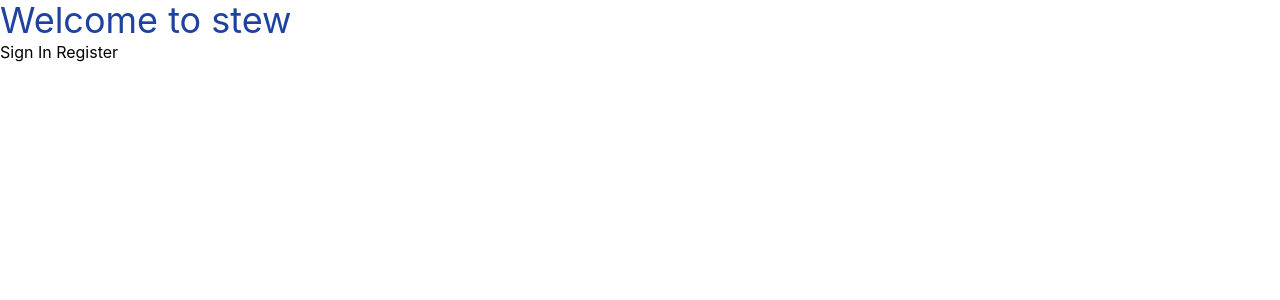
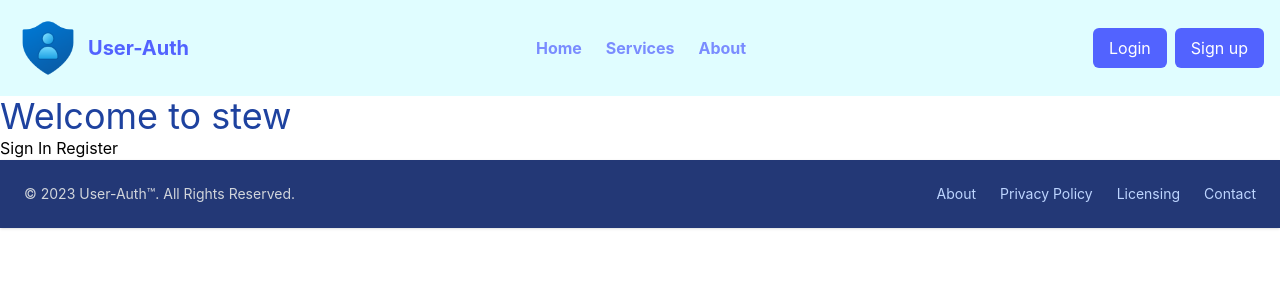
Before and after one commit to Sochuks/User-auth, a Django app: page / in a window 1280 px wide. Shown: the top 300 px of the page. Run offline with Django 4.2, Linux system fonts and the light colour scheme; some libraries are stand-ins or nearby versions.

Commit message:
add header & footer

```diff
--- a/templates/base.html
+++ b/templates/base.html
@@ -18,12 +18,101 @@
 </head>
 <body>
 
+    <!-- Header -->
+<header class="relative p-4 bg-fiveCol">
+
+    <!--Flex-box container-->
+    <div class="flex mx-auto items-center justify-between">
+
+      <!--logo-->
+      <div class="flex items-center space-x-2 md:space-x-2">
+        <img src="{% static 'img/logo.png' %}" class="h-16 w-16" alt="">
+        <span href="{% url 'index' %}" class="font-bold text-l text-primaryCol md:text-xl">User-Auth</span>
+      </div>
+
+      <!--Desktop Navigation-->
+      <nav class="hidden text-secCol font-bold md:flex space-x-6">
+        {% block nav-content %}
+        <a class="hover:text-thirdCol" href="{% url 'index' %}">Home</a>
+        <a class="hover:text-darkGrayBlue" href="">Services</a>
+        <a class="hover:text-darkGrayBlue" href="">About</a>
+        {% endblock nav-content %}
+      </nav>
+
+
+      {% block nav-btn %}
+
+      {% if user.is_authenticated %}
+      <!--Button-->
+      <a href="" class="p-3 px-6 pt-2 text-white bg-primaryCol rounded-full baseline hover:bg-secCol hidden md:block">
+        Logout
+      </a>
+
+      {% else %}
+      <div class="flex items-center space-x-2">
+        <!--Button-->
+      <a href="" class="py-2 px-4 pt-2 text-white bg-primaryCol rounded-md baseline hover:bg-secCol hidden md:block">
+        Login
+      </a>
+      <!--Button-->
+      <a href="" class="py-2 px-4 pt-2 text-white bg-primaryCol rounded-md baseline hover:bg-secCol hidden md:block">
+        Sign up
+      </a>
+      </div>
+      {% endif %}
+      {% endblock nav-btn %}
+
+
+
+      <!--Hamburger Icon-->
+      <button id="menu-icon" class="hamburger block mt-4 md:hidden focus:outline-none">
+        <span class="hamburger-top"></span>
+        <span class="hamburger-middle"></span>
+        <span class="hamburger-bottom"></span>
+      </button>
+
+    </div>
+
+    <!--Mobile Navigation-->
+    <nav id="menu" class="absolute flex-col items-center hidden self-end py-8 mt-6 space-y-6 font-bold bg-white sm:w-auto sm:self-center left-6 right-6 drop-shadow-md">
+
+        {% if user.is_authenticated %}
+        <a class="hover:text-darkGrayBlue" href="{% url 'index' %}">Home</a>
+        <a class="hover:text-darkGrayBlue" href="">Services</a>
+        <a class="hover:text-darkGrayBlue" href="">Log out</a>
+        {% else %}
+        <a class="hover:text-darkGrayBlue" href="">Login</a>
+        <a class="hover:text-darkGrayBlue" href="">Sign Up</a>
+        {% endif %}
+    </nav>
+
+  </header>
+
     {% block body %}
 
     {% endblock body %}
 
+  <!-- footer -->
+  <footer class="p-4 bg-blue-900 rounded-none shadow md:flex md:items-center md:justify-between md:p-6 dark:bg-gray-800">
+    <span class="text-sm text-gray-300 sm:text-center dark:text-gray-400">© 2023 <a href="{% url 'index' %}" class="hover:underline">User-Auth™</a>. All Rights Reserved.
+    </span>
+    <ul class="flex flex-wrap items-center mt-3 text-sm text-fourCol dark:text-gray-400 sm:mt-0">
+        <li>
+            <a href="#" class="mr-4 hover:underline md:mr-6 ">About</a>
+        </li>
+        <li>
+            <a href="#" class="mr-4 hover:underline md:mr-6">Privacy Policy</a>
+        </li>
+        <li>
+            <a href="#" class="mr-4 hover:underline md:mr-6">Licensing</a>
+        </li>
+        <li>
+            <a href="#" class="hover:underline">Contact</a>
+        </li>
+    </ul>
+</footer>
+
     <!-- Scripts arena -->
-
     {% block scripts %}
         <!-- Flowbite -->
         <script src="https://cdnjs.cloudflare.com/ajax/libs/flowbite/1.6.3/flowbite.min.js"></script>
--- a/theme/static/css/dist/styles.css
+++ b/theme/static/css/dist/styles.css
@@ -762,12 +760,12 @@ select {
   margin-right: auto;
 }
 
-.mt-3 {
-  margin-top: 0.75rem;
+.mt-4 {
+  margin-top: 1rem;
 }
 
-.mt-2 {
-  margin-top: 0.5rem;
+.mt-6 {
+  margin-top: 1.5rem;
 }
 
 .mb-4 {
@@ -776,6 +774,14 @@ select {
 
 .mr-3 {
   margin-right: 0.75rem;
+}
+
+.mt-3 {
+  margin-top: 0.75rem;
+}
+
+.mr-4 {
+  margin-right: 1rem;
 }
 
 .block {
@@ -810,40 +816,36 @@ select {
   height: 100vh;
 }
 
-.h-full {
-  height: 100%;
+.h-5 {
+  height: 1.25rem;
+}
+
+.h-8 {
+  height: 2rem;
 }
 
 .h-12 {
   height: 3rem;
 }
 
-.h-6 {
-  height: 1.5rem;
+.h-16 {
+  height: 4rem;
 }
 
-.h-5 {
-  height: 1.25rem;
+.w-5 {
+  width: 1.25rem;
 }
 
-.w-full {
-  width: 100%;
-}
-
-.w-96 {
-  width: 24rem;
+.w-8 {
+  width: 2rem;
 }
 
 .w-12 {
   width: 3rem;
 }
 
-.w-6 {
-  width: 1.5rem;
-}
-
-.w-5 {
-  width: 1.25rem;
+.w-16 {
+  width: 4rem;
 }
 
 .flex-shrink-0 {
@@ -858,6 +860,14 @@ select {
   transform: translate(var(--tw-translate-x), var(--tw-translate-y)) rotate(var(--tw-rotate)) skewX(var(--tw-skew-x)) skewY(var(--tw-skew-y)) scaleX(var(--tw-scale-x)) scaleY(var(--tw-scale-y));
 }
 
+.flex-col {
+  flex-direction: column;
+}
+
+.flex-wrap {
+  flex-wrap: wrap;
+}
+
 .items-center {
   align-items: center;
 }
@@ -866,12 +876,30 @@ select {
   justify-content: center;
 }
 
-.overflow-y-auto {
-  overflow-y: auto;
+.justify-between {
+  justify-content: space-between;
 }
 
-.rounded-md {
-  border-radius: 0.375rem;
+.space-x-2 > :not([hidden]) ~ :not([hidden]) {
+  --tw-space-x-reverse: 0;
+  margin-right: calc(0.5rem * var(--tw-space-x-reverse));
+  margin-left: calc(0.5rem * calc(1 - var(--tw-space-x-reverse)));
+}
+
+.space-x-6 > :not([hidden]) ~ :not([hidden]) {
+  --tw-space-x-reverse: 0;
+  margin-right: calc(1.5rem * var(--tw-space-x-reverse));
+  margin-left: calc(1.5rem * calc(1 - var(--tw-space-x-reverse)));
+}
+
+.space-y-6 > :not([hidden]) ~ :not([hidden]) {
+  --tw-space-y-reverse: 0;
+  margin-top: calc(1.5rem * calc(1 - var(--tw-space-y-reverse)));
+  margin-bottom: calc(1.5rem * var(--tw-space-y-reverse));
+}
+
+.self-end {
+  align-self: flex-end;
 }
 
 .rounded-full {
@@ -880,6 +908,14 @@ select {
 
 .rounded-lg {
   border-radius: 0.5rem;
+}
+
+.rounded-md {
+  border-radius: 0.375rem;
+}
+
+.rounded-none {
+  border-radius: 0px;
 }
 
 .border {
@@ -896,9 +932,8 @@ select {
   background-color: rgb(249 250 251 / var(--tw-bg-opacity));
 }
 
-.bg-gray-600 {
-  --tw-bg-opacity: 1;
-  background-color: rgb(75 85 99 / var(--tw-bg-opacity));
+.bg-primaryCol {
+  background-color: hsla(234, 100%, 66%, 1);
 }
 
 .bg-white {
@@ -906,36 +941,44 @@ select {
   background-color: rgb(255 255 255 / var(--tw-bg-opacity));
 }
 
-.bg-purple-100 {
-  --tw-bg-opacity: 1;
-  background-color: rgb(243 232 255 / var(--tw-bg-opacity));
-}
-
-.bg-purple-500 {
-  --tw-bg-opacity: 1;
-  background-color: rgb(168 85 247 / var(--tw-bg-opacity));
-}
-
 .bg-blue-50 {
   --tw-bg-opacity: 1;
   background-color: rgb(239 246 255 / var(--tw-bg-opacity));
 }
 
-.bg-opacity-50 {
-  --tw-bg-opacity: 0.5;
+.bg-fiveCol {
+  background-color: hsla(184, 100%, 94%, 1);
 }
 
-.p-5 {
-  padding: 1.25rem;
+.bg-blue-900 {
+  --tw-bg-opacity: 1;
+  background-color: rgb(30 58 138 / var(--tw-bg-opacity));
+}
+
+.p-6 {
+  padding: 1.5rem;
+}
+
+.p-3 {
+  padding: 0.75rem;
 }
 
 .p-4 {
   padding: 1rem;
 }
 
-.px-7 {
-  padding-left: 1.75rem;
-  padding-right: 1.75rem;
+.p-2 {
+  padding: 0.5rem;
+}
+
+.px-6 {
+  padding-left: 1.5rem;
+  padding-right: 1.5rem;
+}
+
+.py-8 {
+  padding-top: 2rem;
+  padding-bottom: 2rem;
 }
 
 .py-3 {
@@ -943,18 +986,18 @@ select {
   padding-bottom: 0.75rem;
 }
 
+.py-2 {
+  padding-top: 0.5rem;
+  padding-bottom: 0.5rem;
+}
+
 .px-4 {
   padding-left: 1rem;
   padding-right: 1rem;
 }
 
-.py-2 {
+.pt-2 {
   padding-top: 0.5rem;
-  padding-bottom: 0.5rem;
-}
-
-.text-center {
-  text-align: center;
 }
 
 .font-serif {
@@ -971,19 +1014,13 @@ select {
   line-height: 2.5rem;
 }
 
-.text-lg {
-  font-size: 1.125rem;
-  line-height: 1.75rem;
-}
-
 .text-sm {
   font-size: 0.875rem;
   line-height: 1.25rem;
 }
 
-.text-base {
-  font-size: 1rem;
-  line-height: 1.5rem;
+.font-bold {
+  font-weight: 700;
 }
 
 .font-medium {
@@ -994,12 +1031,21 @@ select {
   line-height: 1.5;
 }
 
-.leading-6 {
-  line-height: 1.5rem;
+.tracking-normal {
+  letter-spacing: 0em;
 }
 
-.tracking-normal {
-  letter-spacing: 0em;
+.text-primaryCol {
+  color: hsla(234, 100%, 66%, 1);
+}
+
+.text-secCol {
+  color: hsla(232, 100%, 74%, 1);
+}
+
+.text-white {
+  --tw-text-opacity: 1;
+  color: rgb(255 255 255 / var(--tw-text-opacity));
 }
 
 .text-blue-800 {
@@ -1007,36 +1053,33 @@ select {
   color: rgb(30 64 175 / var(--tw-text-opacity));
 }
 
-.text-purple-600 {
-  --tw-text-opacity: 1;
-  color: rgb(147 51 234 / var(--tw-text-opacity));
-}
-
-.text-gray-900 {
-  --tw-text-opacity: 1;
-  color: rgb(17 24 39 / var(--tw-text-opacity));
-}
-
 .text-gray-500 {
   --tw-text-opacity: 1;
   color: rgb(107 114 128 / var(--tw-text-opacity));
 }
 
-.text-white {
+.text-gray-300 {
   --tw-text-opacity: 1;
-  color: rgb(255 255 255 / var(--tw-text-opacity));
+  color: rgb(209 213 219 / var(--tw-text-opacity));
 }
 
-.shadow-lg {
-  --tw-shadow: 0 10px 15px -3px rgb(0 0 0 / 0.1), 0 4px 6px -4px rgb(0 0 0 / 0.1);
-  --tw-shadow-colored: 0 10px 15px -3px var(--tw-shadow-color), 0 4px 6px -4px var(--tw-shadow-color);
+.text-fiveCol {
+  color: hsla(184, 100%, 94%, 1);
+}
+
+.text-fourCol {
+  color: hsla(218, 100%, 87%, 1);
+}
+
+.shadow {
+  --tw-shadow: 0 1px 3px 0 rgb(0 0 0 / 0.1), 0 1px 2px -1px rgb(0 0 0 / 0.1);
+  --tw-shadow-colored: 0 1px 3px 0 var(--tw-shadow-color), 0 1px 2px -1px var(--tw-shadow-color);
   box-shadow: var(--tw-ring-offset-shadow, 0 0 #0000), var(--tw-ring-shadow, 0 0 #0000), var(--tw-shadow);
 }
 
-.shadow-sm {
-  --tw-shadow: 0 1px 2px 0 rgb(0 0 0 / 0.05);
-  --tw-shadow-colored: 0 1px 2px 0 var(--tw-shadow-color);
-  box-shadow: var(--tw-ring-offset-shadow, 0 0 #0000), var(--tw-ring-shadow, 0 0 #0000), var(--tw-shadow);
+.drop-shadow-md {
+  --tw-drop-shadow: drop-shadow(0 4px 3px rgb(0 0 0 / 0.07)) drop-shadow(0 2px 2px rgb(0 0 0 / 0.06));
+  filter: var(--tw-blur) var(--tw-brightness) var(--tw-contrast) var(--tw-grayscale) var(--tw-hue-rotate) var(--tw-invert) var(--tw-saturate) var(--tw-sepia) var(--tw-drop-shadow);
 }
 
 .filter {
@@ -1083,4 +1122,74 @@ select {
     --tw-text-opacity: 1;
     color: rgb(96 165 250 / var(--tw-text-opacity));
   }
+
+  .dark\:text-gray-400 {
+    --tw-text-opacity: 1;
+    color: rgb(156 163 175 / var(--tw-text-opacity));
+  }
 }
+
+@media (min-width: 480px) {
+  .sm\:mt-0 {
+    margin-top: 0px;
+  }
+
+  .sm\:w-auto {
+    width: auto;
+  }
+
+  .sm\:self-center {
+    align-self: center;
+  }
+
+  .sm\:text-center {
+    text-align: center;
+  }
+}
+
+@media (min-width: 768px) {
+  .md\:mr-6 {
+    margin-right: 1.5rem;
+  }
+
+  .md\:block {
+    display: block;
+  }
+
+  .md\:flex {
+    display: flex;
+  }
+
+  .md\:hidden {
+    display: none;
+  }
+
+  .md\:items-center {
+    align-items: center;
+  }
+
+  .md\:justify-between {
+    justify-content: space-between;
+  }
+
+  .md\:space-x-4 > :not([hidden]) ~ :not([hidden]) {
+    --tw-space-x-reverse: 0;
+    margin-right: calc(1rem * var(--tw-space-x-reverse));
+    margin-left: calc(1rem * calc(1 - var(--tw-space-x-reverse)));
+  }
+
+  .md\:space-x-2 > :not([hidden]) ~ :not([hidden]) {
+    --tw-space-x-reverse: 0;
+    margin-right: calc(0.5rem * var(--tw-space-x-reverse));
+    margin-left: calc(0.5rem * calc(1 - var(--tw-space-x-reverse)));
+  }
+
+  .md\:p-6 {
+    padding: 1.5rem;
+  }
+
+  .md\:text-xl {
+    font-size: 1.25rem;
+    line-height: 1.75rem;
+  }
+}
```
Also changed, not shown: other parts of theme/static/css/dist/styles.css (+22 -28 lines), theme/static_src/tailwind.config.js (+15 -1 lines), static/img/logo.png (added).
